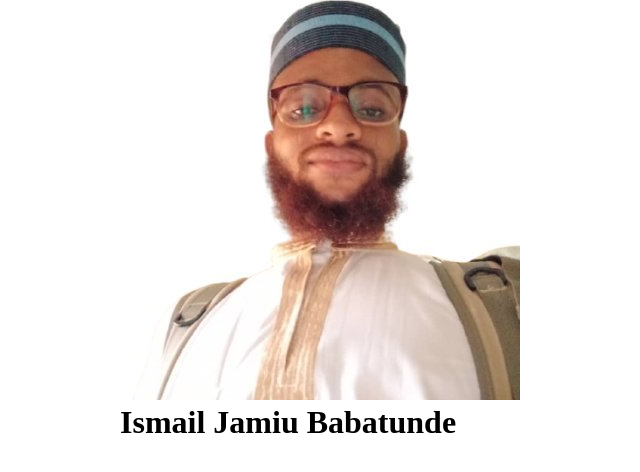
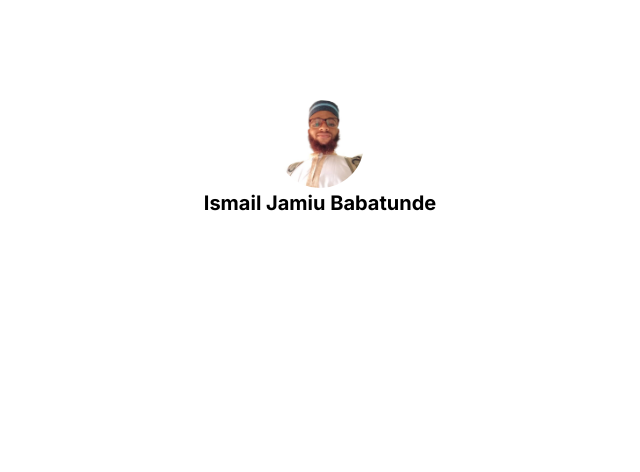
Before and after one commit to phantware/hng-profile, a React (Create React App) app: page / in a window 1280 px wide. Shown: the top 472 px of the page, without its empty margins (320-960 px from the left). Built offline with nearby package versions, Linux system fonts and the light colour scheme.

Commit message:
inter google font added to the project

```diff
--- a/public/index.html
+++ b/public/index.html
@@ -10,11 +10,16 @@
       content="Web site created using create-react-app"
     />
     <link rel="apple-touch-icon" href="%PUBLIC_URL%/logo192.png" />
+    <link
+      href="https://fonts.googleapis.com/css2?family=Inter:wght@100;200;300;400;500;600;700;800;900&family=Nunito:ital,wght@0,200;0,300;0,400;0,500;0,600;0,700;0,800;1,200;1,300;1,400;1,500;1,600;1,700&display=swap"
+      rel="stylesheet"
+    />
 
     <style>
       * {
         padding: 0;
         margin: 0;
+        font-family: 'Inter', sans-serif;
       }
     </style>
 
--- a/src/components/profile/Profile.jsx
+++ b/src/components/profile/Profile.jsx
@@ -1,3 +1,4 @@
+import './profile.css'
 import profileImg from '../../assets/jamiu.jpg'
 
 const Profile = () => {
--- a/src/components/profile/profile.css
+++ b/src/components/profile/profile.css
@@ -0,0 +1,19 @@
+.profileContainer {
+  padding-top: 100px;
+  display: flex;
+  flex-direction: column;
+  align-items: center;
+  justify-content: center;
+}
+#profile__img {
+  width: 88px;
+  height: 88px;
+  border-radius: 275px;
+}
+#twitter {
+  /* font-family: 'Inter'; */
+  font-style: normal;
+  font-weight: 700;
+  font-size: 20px;
+  line-height: 30px;
+}
```
